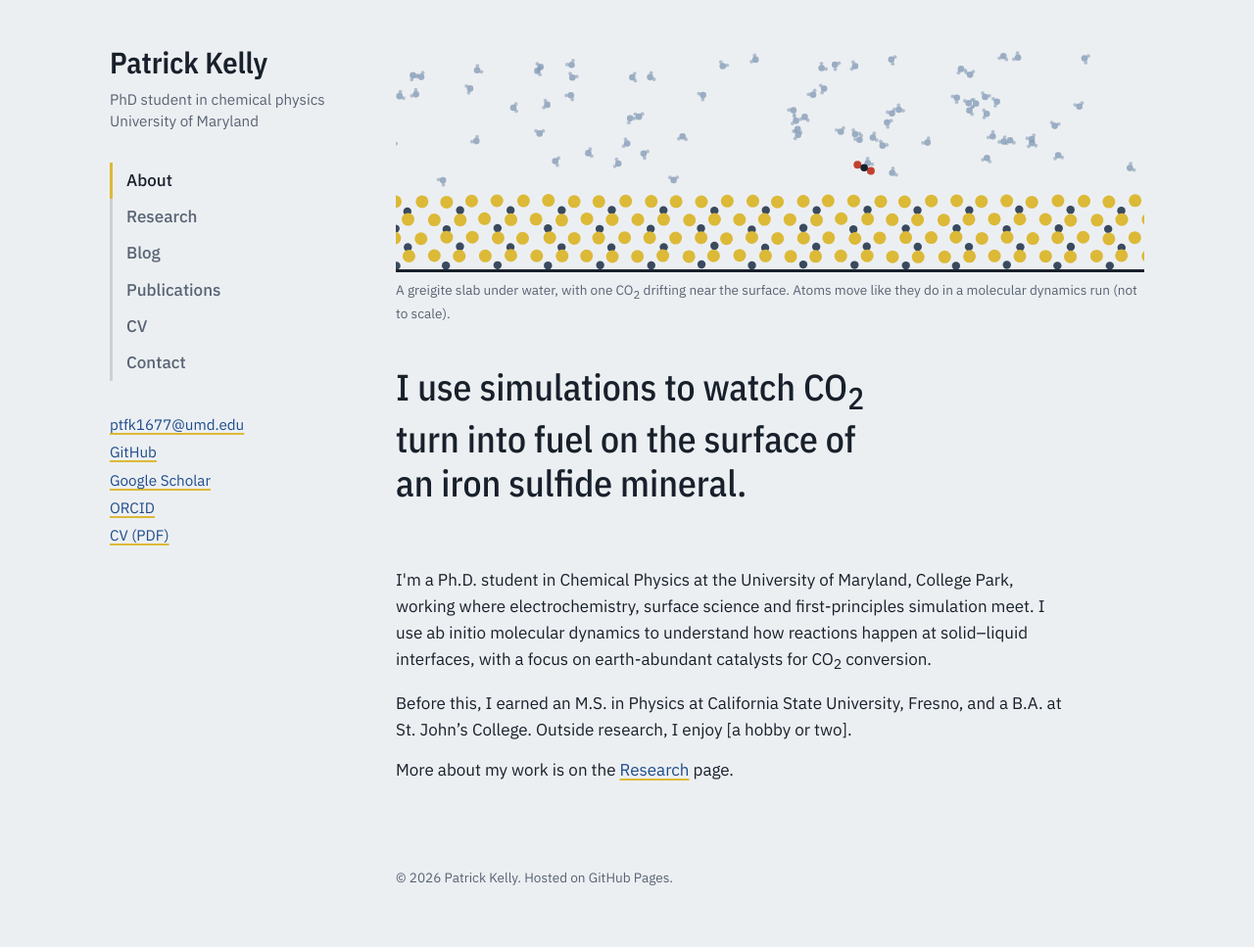
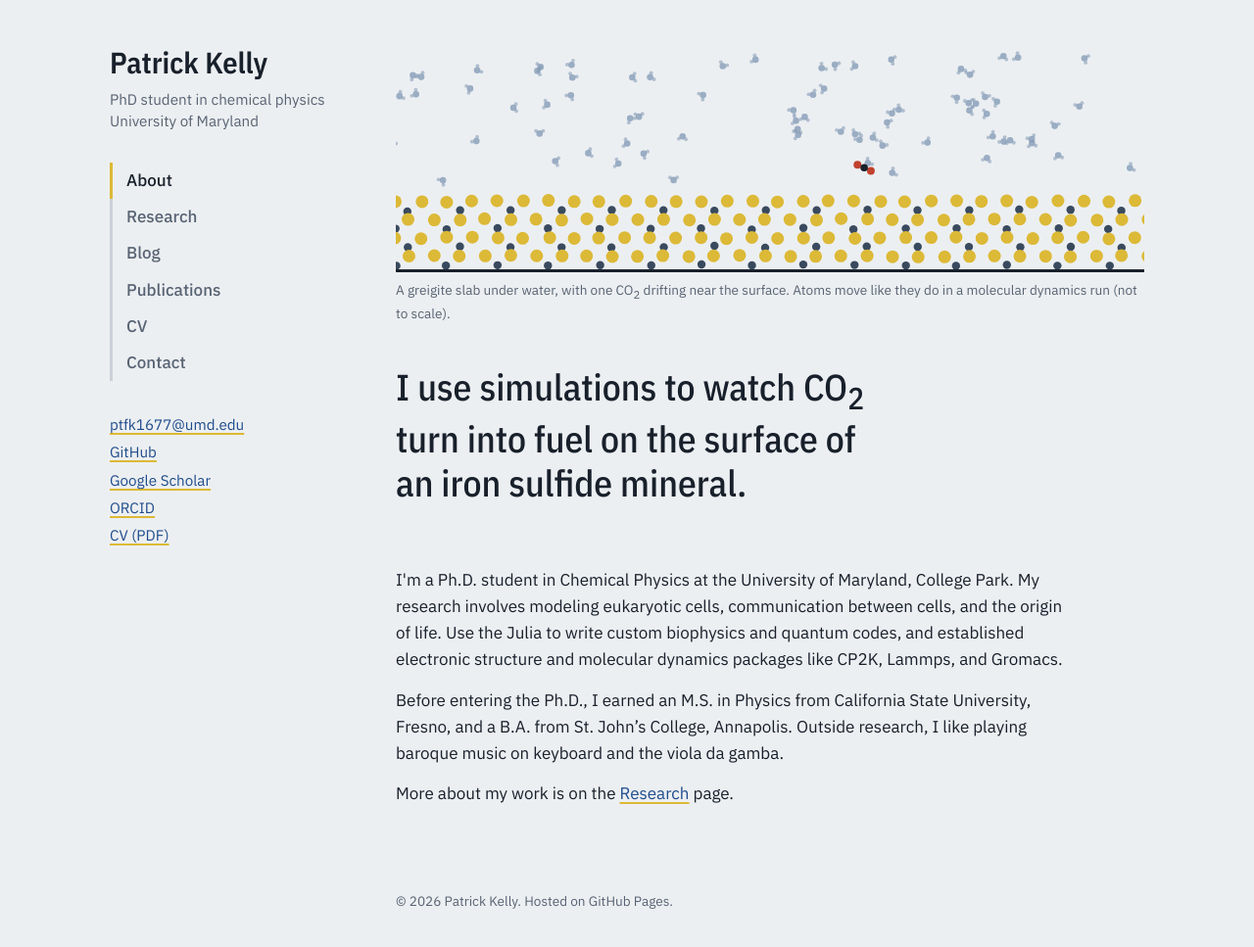
Before and after one commit to Leibniz1697/Leibniz1697.github.io, a Jekyll site: the page built from index.html, in a window 1280 px wide and 1012 px high. Shown: the top 967 px of the window at 98% size. Built offline with Jekyll 4.4.1, drawn with Linux system fonts in a browser that asks for light colours.

Commit message:
Revise personal summary and research description
Updated summary and research focus in index.html.

```diff
--- a/index.html
+++ b/index.html
@@ -1,7 +1,7 @@
 ---
 layout: default
 main_class: home
-summary: "Patrick Kelly: chemical physics, ab initio molecular dynamics, CO2 reduction on iron sulfides."
+summary: "Patrick Kelly: stochastic hydrodynamics, ab initio molecular dynamics, origins of life research, whole cell and tissue modeling."
 ---
 <header class="hero">
   <figure>
@@ -13,15 +13,13 @@ summary: "Patrick Kelly: chemical physics, ab initio molecular dynamics, CO2 red
 
 <section>
   <p>
-    I'm a Ph.D. student in Chemical Physics at the University of Maryland, College Park, working where
-    electrochemistry, surface science and first-principles simulation meet. I use ab initio
-    molecular dynamics to understand how reactions happen at solid–liquid interfaces, with a
-    focus on earth-abundant catalysts for CO<sub>2</sub> conversion.
+    I'm a Ph.D. student in Chemical Physics at the University of Maryland, College Park. My research involves modeling eukaryotic cells,
+    communication between cells, and the origin of life. Use the Julia to write custom biophysics and quantum codes, and established
+    electronic structure and molecular dynamics packages like CP2K, Lammps, and Gromacs.
   </p>
   <p>
-    Before this, I earned an M.S. in Physics at California State University, Fresno, and a B.A.
-    at St. John’s College. Outside research, I enjoy
-    [a hobby or two].
+    Before entering the Ph.D., I earned an M.S. in Physics from California State University, Fresno, and a B.A.
+    from St. John’s College, Annapolis. Outside research, I like playing baroque music on keyboard and the viola da gamba.
   </p>
   <p>More about my work is on the <a href="research.html">Research</a> page.</p>
 </section>
```
